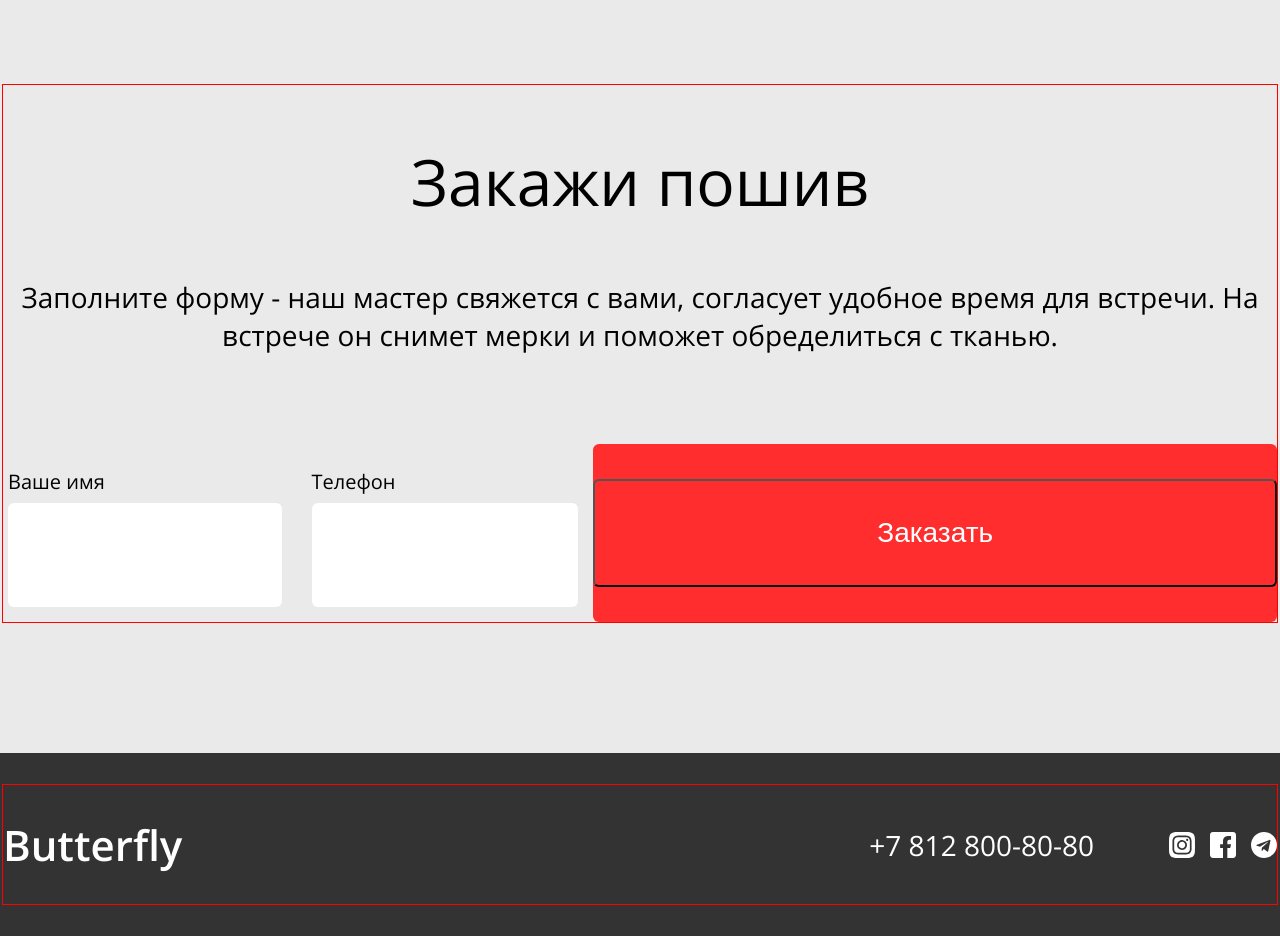
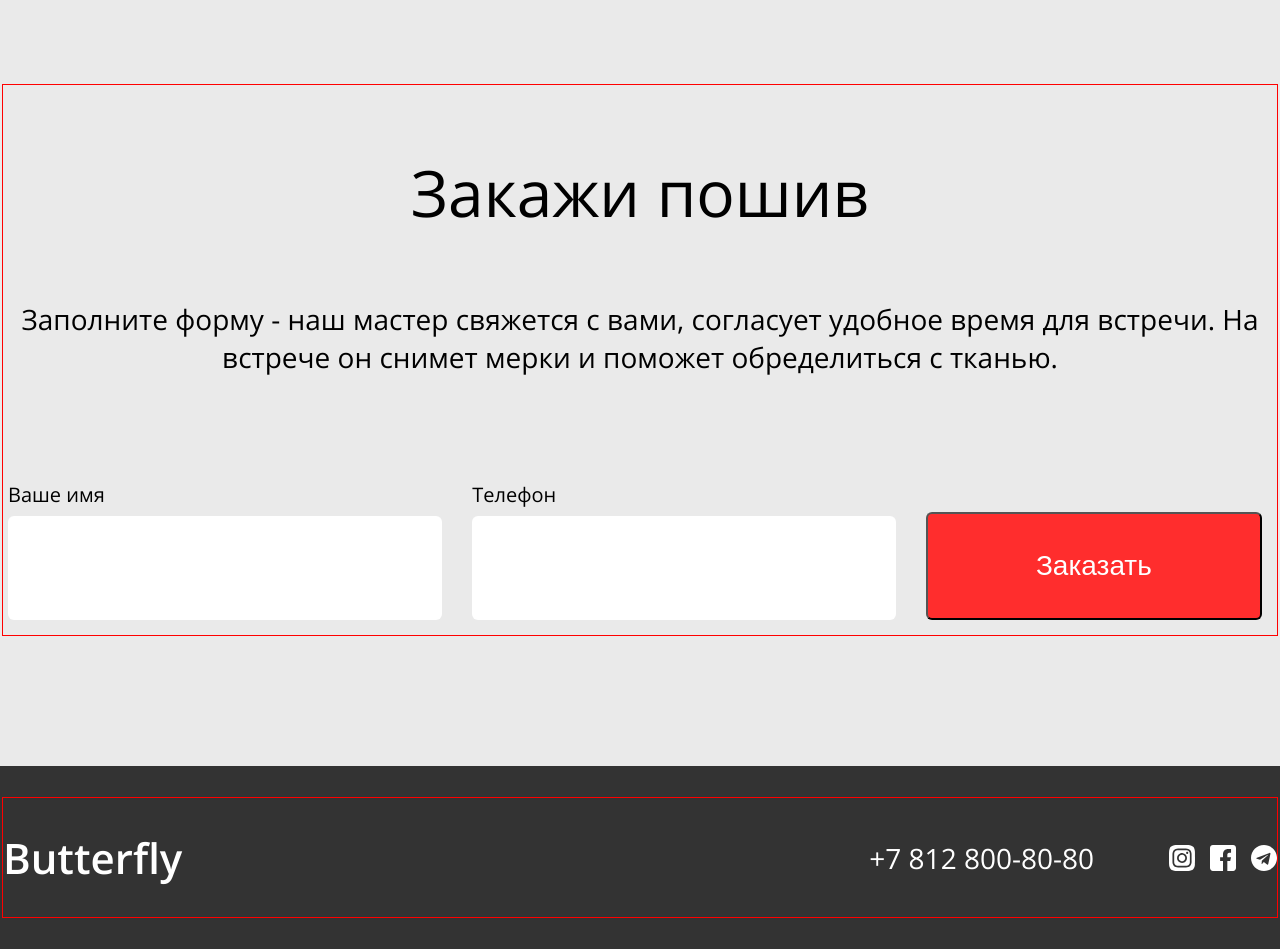
Before and after one commit to Nmira1978/butterfly-shop-najmyanova, a website: page www/faq.html in a window 1280 px wide. Shown: the part 800-1749 px from the top of the page. Drawn offline with Linux system fonts and the light colour scheme.

Commit message:
подправила страницs, сайт для проверки

```diff
--- a/src/styles/blocks/_portfolio.scss
+++ b/src/styles/blocks/_portfolio.scss
@@ -73,6 +73,7 @@
 
   .pportfolio-item {
     flex-basis: 25%;
+    padding: ($indent-gap / 2);
 
 
 
--- a/www/faq.html
+++ b/www/faq.html
@@ -68,7 +68,7 @@
       <div class="order-inner-fade">
         <div class="order-inner">
 
-          <h2 class="title order-title">Закажи пошив</h2>
+          <h3 class="title order-title">Закажи пошив</h3>
           <p class="order-text">Заполните форму - наш мастер свяжется с вами, согласует удобное время для встречи. На
             встрече он снимет мерки и поможет обределиться с тканью.</p>
 
@@ -82,7 +82,7 @@
               <input id="phone" name="phone" type="tel" class="form-input">
             </div>
 
-            <div class="form-order-field form-order-btn">
+            <div class="form-order-field form-order-field-btn">
               <button class="form-order-btn" type="submit">Заказать</button>
             </div>
           </form>
@@ -97,7 +97,7 @@
     <div class="footer-inner">
 
       <div class="footer-wrap">
-          <p class="footer-copyright">Butterfly</p>
+        <h1 class="footer-copyright">Butterfly</h1>
 
         <div class="footer-social">
            <a href="tel:+78128008080" class="footer-phone">+7 812 800-80-80</a>
```
Also changed, not shown: www/catalog.html (+13 -7 lines), www/contacts.html (+3 -3 lines), www/reviews.html (+3 -3 lines), www/style/style.css. Lines whose indentation alone changed are shown as unchanged.
